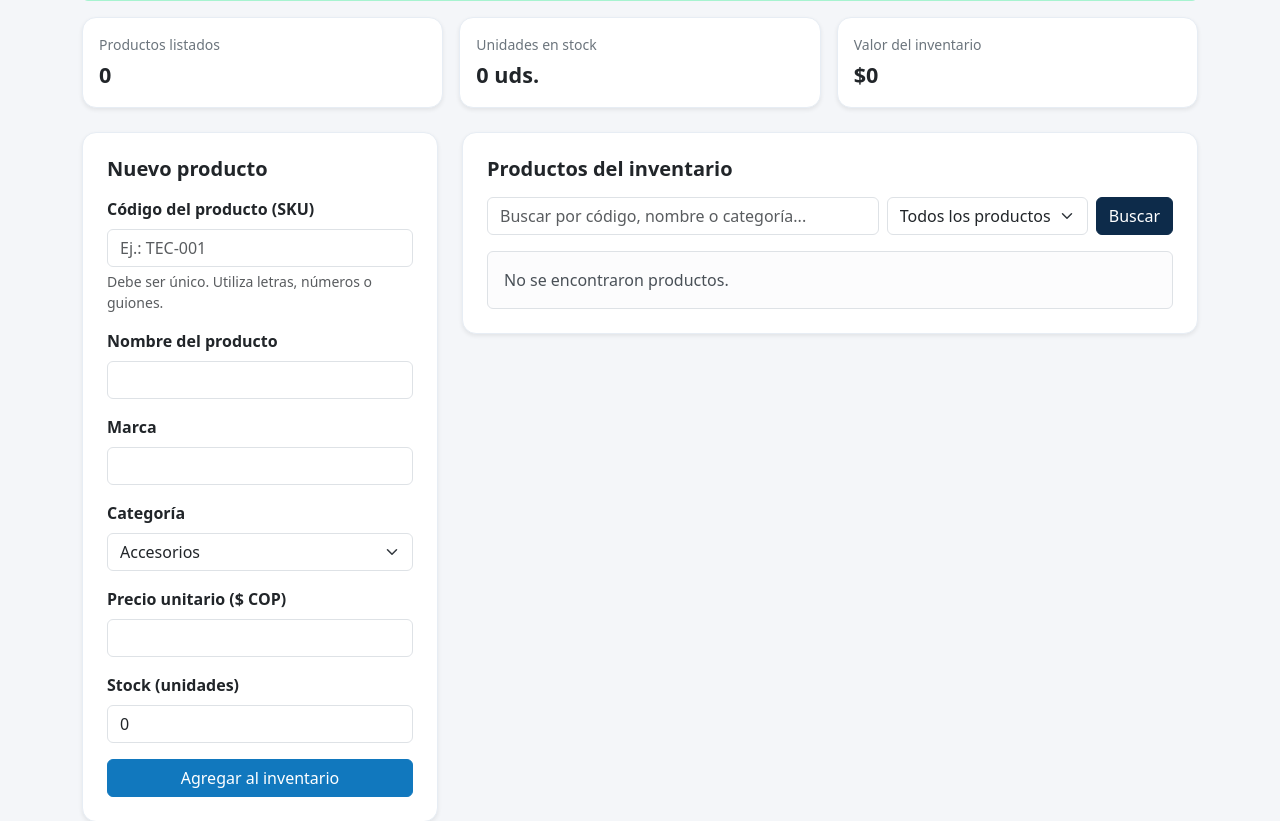
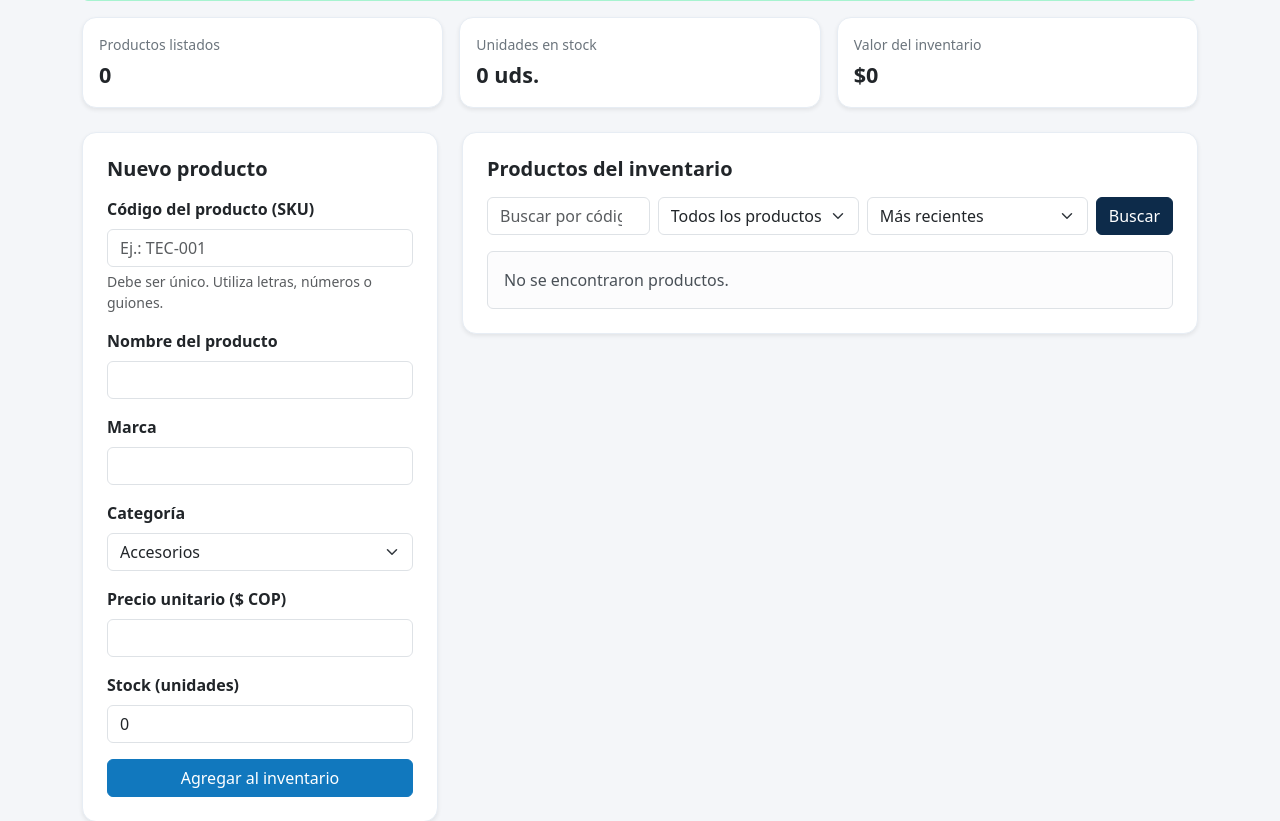
Before and after one commit to silviadanielam/Mantenimiento-de-Software-TecniStore, a PHP site: page / in a window 1280 px wide. Shown: the part 212-1033 px from the top of the page. Run offline with PHP 8.4, Linux system fonts and the light colour scheme; the visitor is signed in with stand-in values (Sample User, id 1); tables that the repository leaves empty hold one stand-in row (values such as "Sample post").

Commit message:
HU-02: Implementar ordenamiento de productos

```diff
--- a/index.php
+++ b/index.php
@@ -65,11 +65,27 @@ if ($estado === 'disponible') {
     $condiciones[] = 'stock = 0';
 }
 
+// HU-02: Definimos opciones de ordenamiento permitidas.
+// No insertamos directamente valores recibidos por GET en ORDER BY.
+$orden = (string)($_GET['orden'] ?? 'recientes');
+$ordenamientos = [
+    'recientes' => 'id DESC',
+    'nombre_asc' => 'nombre ASC, id DESC',
+    'nombre_desc' => 'nombre DESC, id DESC',
+    'precio_asc' => 'precio ASC, id DESC',
+    'precio_desc' => 'precio DESC, id DESC',
+    'stock_asc' => 'stock ASC, id DESC',
+    'stock_desc' => 'stock DESC, id DESC'
+];
+if (!array_key_exists($orden, $ordenamientos)) {
+    $orden = 'recientes';
+}
+
 $sql = 'SELECT * FROM productos';
 if ($condiciones !== []) {
     $sql .= ' WHERE ' . implode(' AND ', $condiciones);
 }
-$sql .= ' ORDER BY id DESC';
+$sql .= ' ORDER BY ' . $ordenamientos[$orden];
 
 // Ejecutamos la consulta parametrizada y guardamos los resultados para el panel.
 $stmt = $pdo->prepare($sql);
@@ -215,10 +231,24 @@ $token = token_csrf();
               <option value="agotado" <?= $estado === 'agotado' ? 'selected' : '' ?>>Agotados</option>
             </select>
           </div>
+          <!-- HU-02: Ordenar sin perder la búsqueda ni el filtro por estado. -->
+          <div class="col-12 col-md-auto">
+            <label for="orden" class="visually-hidden">Ordenar productos</label>
+            <select id="orden" name="orden" class="form-select" aria-label="Ordenar productos"
+                    onchange="this.form.requestSubmit()">
+              <option value="recientes" <?= $orden === 'recientes' ? 'selected' : '' ?>>Más recientes</option>
+              <option value="nombre_asc" <?= $orden === 'nombre_asc' ? 'selected' : '' ?>>Nombre: A a Z</option>
+              <option value="nombre_desc" <?= $orden === 'nombre_desc' ? 'selected' : '' ?>>Nombre: Z a A</option>
+              <option value="precio_asc" <?= $orden === 'precio_asc' ? 'selected' : '' ?>>Precio: menor a mayor</option>
+              <option value="precio_desc" <?= $orden === 'precio_desc' ? 'selected' : '' ?>>Precio: mayor a menor</option>
+              <option value="stock_asc" <?= $orden === 'stock_asc' ? 'selected' : '' ?>>Stock: menor a mayor</option>
+              <option value="stock_desc" <?= $orden === 'stock_desc' ? 'selected' : '' ?>>Stock: mayor a menor</option>
+            </select>
+          </div>
           <div class="col-12 col-md-auto d-grid">
             <button type="submit" class="btn btn-primary">Buscar</button>
           </div>
-          <?php if ($busqueda !== '' || $estado !== 'todos'): ?>
+          <?php if ($busqueda !== '' || $estado !== 'todos' || $orden !== 'recientes'): ?>
             <div class="col-12 col-md-auto d-grid">
               <a href="index.php" class="btn btn-outline-secondary">Limpiar</a>
             </div>
```
